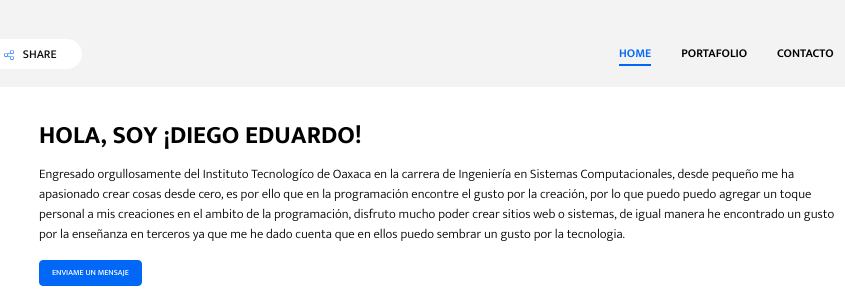
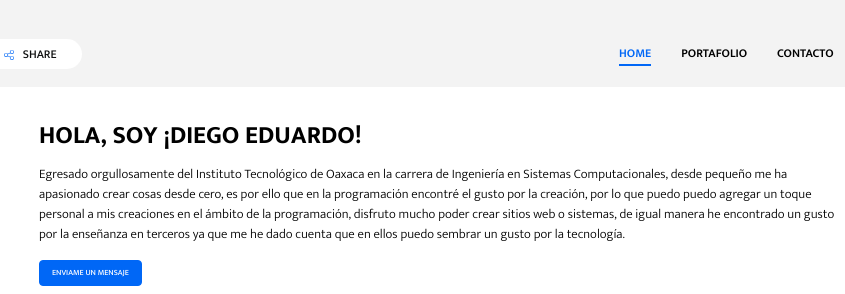
Before and after one commit to NavaRobledoDiegoEduardo/DiegoEduardoNavaRobledo, a website: page index.html in a window 1280 px wide. Shown: the top 294 px of the page, 321-1166 px from the left. Drawn offline with Linux system fonts and the light colour scheme.

Commit message:
Update index.html

```diff
--- a/index.html
+++ b/index.html
@@ -74,7 +74,7 @@
         <main>
             <section class="intro-section">
                 <h2 class="section-title">Hola, soy ¡Diego Eduardo!</h2>
-                <p>Engresado orgullosamente del Instituto Tecnologíco de Oaxaca en la carrera de Ingeniería en Sistemas Computacionales, desde pequeño me ha apasionado crear cosas desde cero, es por ello que en la programación encontre el gusto por la creación, por lo que puedo puedo agregar un toque personal a mis creaciones en el ambito de la programación, disfruto mucho poder crear sitios web o sistemas, de igual manera he encontrado un gusto por la enseñanza en terceros ya que me he dado cuenta que en ellos puedo sembrar un gusto por la tecnologia.</p>
+                <p>Egresado orgullosamente del Instituto Tecnológico de Oaxaca en la carrera de Ingeniería en Sistemas Computacionales, desde pequeño me ha apasionado crear cosas desde cero, es por ello que en la programación encontré el gusto por la creación, por lo que puedo puedo agregar un toque personal a mis creaciones en el ámbito de la programación, disfruto mucho poder crear sitios web o sistemas, de igual manera he encontrado un gusto por la enseñanza en terceros ya que me he dado cuenta que en ellos puedo sembrar un gusto por la tecnología.</p>
                 <a href="#!" class="btn btn-primary btn-hire-me">ENVIAME UN MENSAJE</a>
             </section>
             <section class="resume-section">
```
